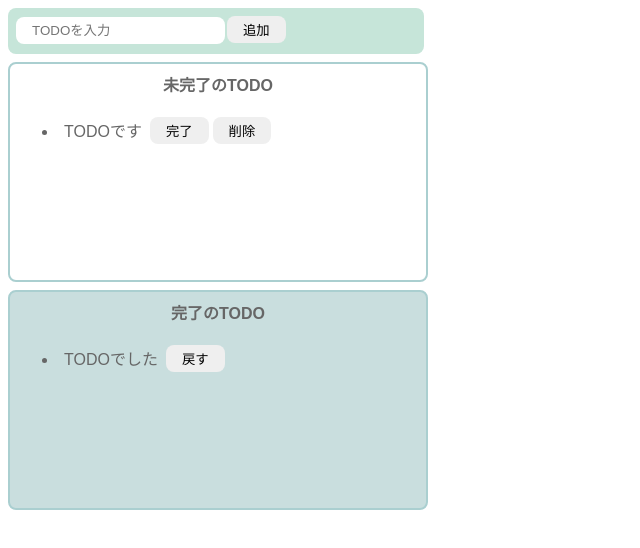
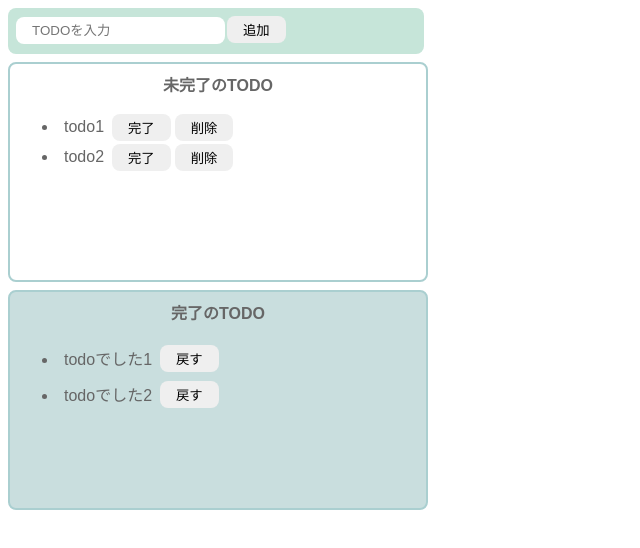
Before and after one commit to tsuyukurage/udemy-modern-javascript, a React (Create React App) app in the folder react-todo-app/: page / in a window 1280 px wide. Shown: the top 548 px of the page, without its empty margins (0-640 px from the left). Built offline with nearby package versions, Linux system fonts and the light colour scheme.

Commit message:
useState実装

```diff
--- a/react-todo-app/src/Todo.jsx
+++ b/react-todo-app/src/Todo.jsx
@@ -1,7 +1,16 @@
 import logo from './logo.svg';
 import './App.css';
+import { useState } from 'react';
 
 export const Todo = () => {
+  const [incompleteTodos, setIncompleteTodos] = useState([
+    "todo1",
+    "todo2"
+  ]);
+  const [completeTodos, setCompleteTodos] = useState([
+    "todoでした1",
+    "todoでした2"
+  ])
   return (
     <>
       <div className='input-area'>
@@ -11,26 +20,29 @@
       <div className='incomplete-area'>
         <p className='title'>未完了のTODO</p>
         <ul>
-          <li>
+          {incompleteTodos.map((todo) => (
+            <li key={todo}>
               <div className='list-row'>
-            <p className='todo-item'>TODOです</p>
+                <p className='todo-item'>{todo}</p>
                 <button>完了</button>
                 <button>削除</button>
               </div>
             </li>
+          ))}
         </ul>
       </div>
       <div className='complete-area'>
         <p className='title'>完了のTODO</p>
         <ul>
-          <li>
+          {completeTodos.map((todo) => (
+            <li key={todo}>
               <div className='list-row'>
-              <p className='todo-item'>TODOでした</p>
+                <p className='todo-item'>{todo}</p>
                 <button>戻す</button>
               </div>
             </li>
+          ))}
         </ul>
-
       </div>
     </>
   );
```
Lines whose indentation alone changed are shown as unchanged.
